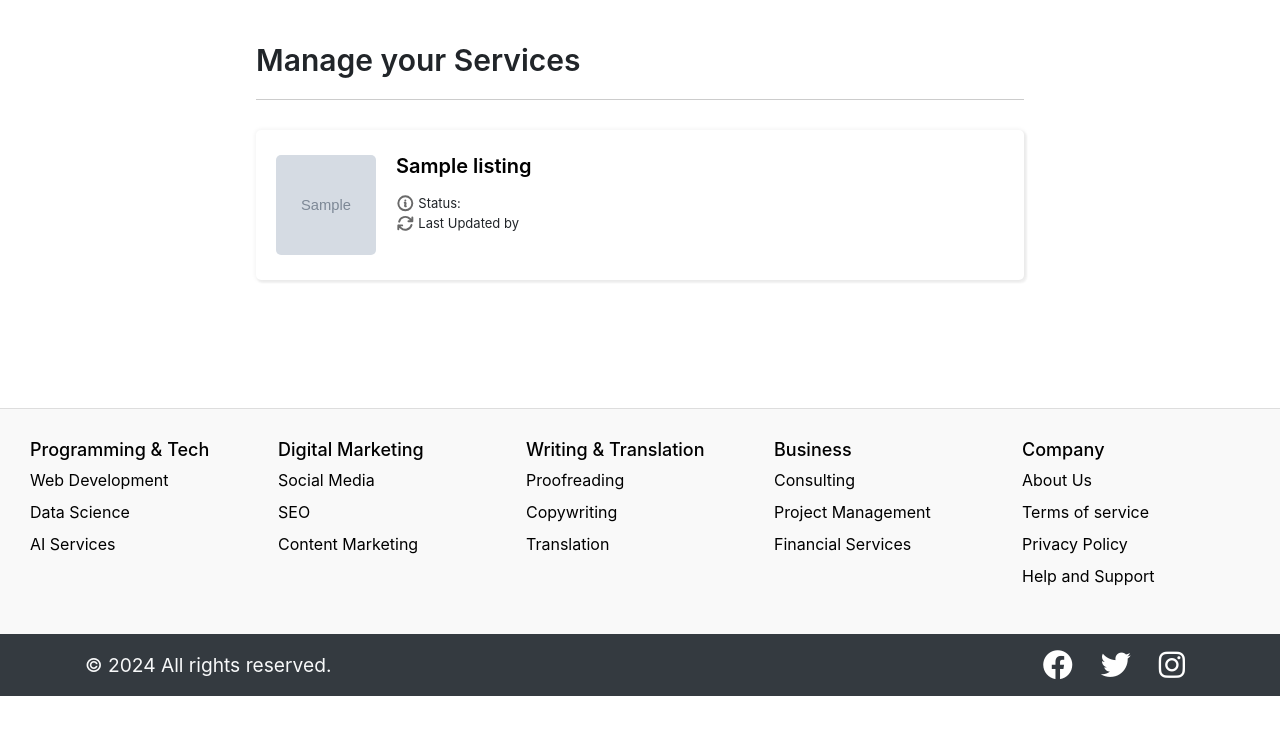
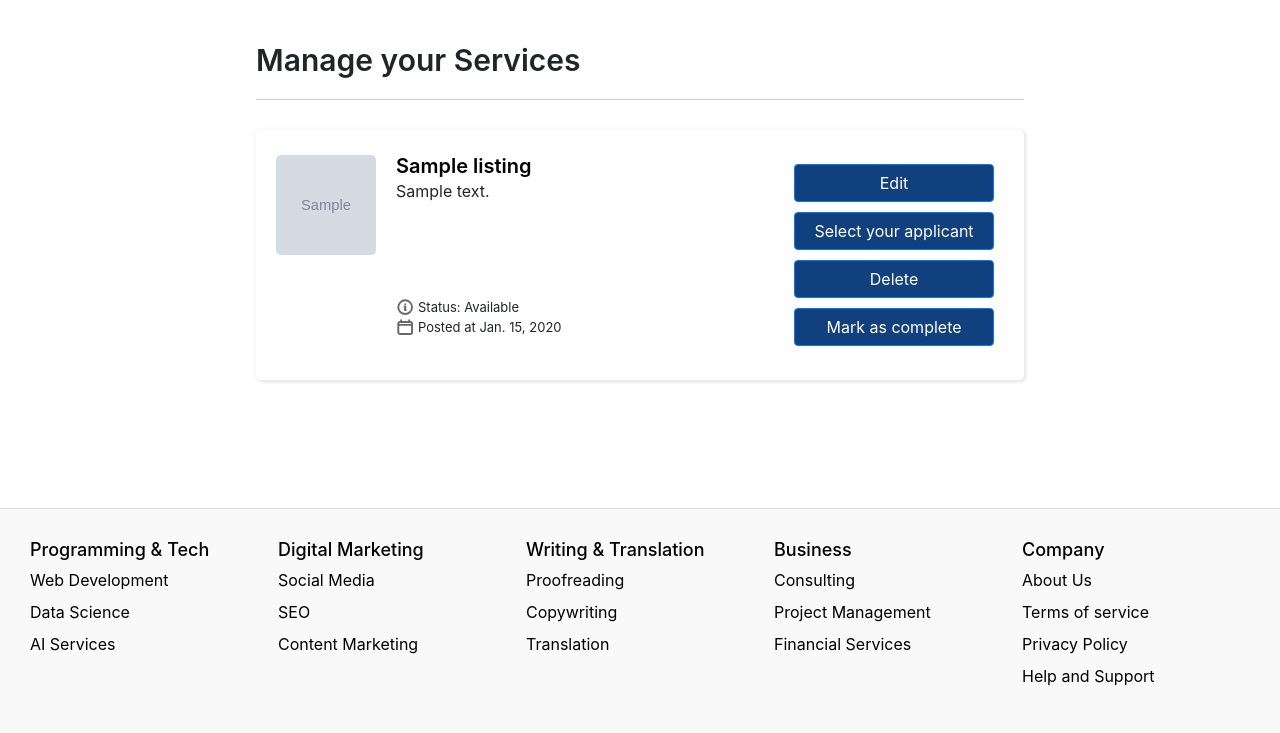
Before and after one commit to Nidhushan/TimeBanking, a Django app: page /myservices/ in a window 1280 px wide. Shown: the part 128-861 px from the top of the page. Before the commit the page ends 824 px from the top, so only its background shows below. Run offline with Django 5.2, Linux system fonts and the light colour scheme; a user stored in the database is signed in; tables that the repository leaves empty hold one stand-in row (values such as "Sample post"); grey boxes marked "Sample" are stand-in pictures; data that the repository does not hold is empty; some libraries are stand-ins or nearby versions.

Commit message:
UI changes

```diff
--- a/Time_Banking/Time_Banking/static/css/services.css
+++ b/Time_Banking/Time_Banking/static/css/services.css
@@ -22,11 +22,33 @@
 .card_iz78:last-child{
     margin-bottom: 100px;
 }
+.card_dd47{
+    background-color: white;
+    border-radius: 5px;
+    box-shadow: 0 0 4px 1px rgba(0, 0, 0, .05), 2px 2px 2px 1px rgba(0, 0, 0, .05);
+    padding: 20px;
+    margin: 30px 0;
+    box-sizing: border-box;
+    height: 250px; /* Set a fixed height for the card */
+    display: flex;
+    align-items: center;
+}
+.card_dd47:last-child{
+    margin-bottom: 100px;
+}
 .card-img-left{
     width: 100px;
     height: 100px; /* Set the desired fixed height */
     object-fit: cover; /* Ensures the image scales to fit the container without distortion */
     border-radius: 5px;
+}
+.top-offset{
+    position: relative;
+    top:-50px;
+}
+.bottom-offset{
+    position: relative;
+    bottom:-30px;
 }
 .card-body_se4d {
     margin: 0 0 0 20px;
@@ -62,3 +84,12 @@
     font-size: 25px;
     font-style: italic;
 }
+.btn-column{
+    margin-left: auto;
+}
+
+.btn-item{
+    display: block;
+    width: 200px;
+    margin: 10px;
+}
--- a/Time_Banking/Time_Banking/templates/myservice.html
+++ b/Time_Banking/Time_Banking/templates/myservice.html
@@ -11,28 +11,35 @@ My Service
 <div class="container_isne">
 <div class="headline_kkdi">Manage your Services</div>
 {% for listing in listings %}
-    <div class="card_iz78">
-        <img src="{{ listing.image.url }}" class="card-img-left" alt="{{ listing.title }}">
+    <div class="card_dd47">
+        <img src="{{ listing.image.url }}" class="card-img-left top-offset" alt="{{ listing.title }}">
         <div class="card-body_se4d">
-            <div><a href="{% url 'view_listing' listing.id %}" class="card-title_s4e8">{{ listing.title }}</a></div>
-            <div class="card-text_s4e8">
+            <div><a href="{% url 'view_listing' listing.id %}" class="card-title_s4e8 top-offset">{{ listing.title }}</a></div>
+            <div class="top-offset">{{ listing.description }}</a></div>
+            <div class="card-text_s4e8 bottom-offset">
                 <div>
                     <svg xmlns="http://www.w3.org/2000/svg" fill="none" viewBox="0 0 24 24" stroke-width="2.5" stroke="dimgrey" class="status_pps4">
                         <path stroke-linecap="round" stroke-linejoin="round" d="m11.25 11.25.041-.02a.75.75 0 0 1 1.063.852l-.708 2.836a.75.75 0 0 0 1.063.853l.041-.021M21 12a9 9 0 1 1-18 0 9 9 0 0 1 18 0Zm-9-3.75h.008v.008H12V8.25Z" />
                       </svg>
-                    Status: {{ response.message }}
+                    Status: {{ listing.status }}
                 </div>
                 <div>
-                    <svg xmlns="http://www.w3.org/2000/svg" fill="none" viewBox="0 0 24 24" stroke-width="2.5" stroke="currentColor" class="status_pps4">
-                        <path stroke-linecap="round" stroke-linejoin="round" d="M16.023 9.348h4.992v-.001M2.985 19.644v-4.992m0 0h4.992m-4.993 0 3.181 3.183a8.25 8.25 0 0 0 13.803-3.7M4.031 9.865a8.25 8.25 0 0 1 13.803-3.7l3.181 3.182m0-4.991v4.99" />
+                    <svg xmlns="http://www.w3.org/2000/svg" fill="none" viewBox="0 0 24 24" stroke-width="2.5" stroke="dimgrey" class="status_pps4">
+                        <path stroke-linecap="round" stroke-linejoin="round" d="M6.75 3v2.25M17.25 3v2.25M3 18.75V7.5a2.25 2.25 0 0 1 2.25-2.25h13.5A2.25 2.25 0 0 1 21 7.5v11.25m-18 0A2.25 2.25 0 0 0 5.25 21h13.5A2.25 2.25 0 0 0 21 18.75m-18 0v-7.5A2.25 2.25 0 0 1 5.25 9h13.5A2.25 2.25 0 0 1 21 11.25v7.5" />
                       </svg>
-                    Last Updated by {{ response.time|date:"M. j, Y" }}
+                    Posted at {{ listing.posted_at|date:"M. j, Y" }}
                 </div>
             </div>
         </div>
+        <div class="btn-column">
+            <a href="{% url 'edit_listing_page' listing.id %}" class="btn btn-primary btn-item">Edit</a>
+            <a href="{% url 'view_applicants' listing.id %}" class="btn btn-primary btn-item">Select your applicant</a>
+            <a href="#" class="btn btn-primary btn-item">Delete</a>
+            <a href="#" class="btn btn-primary btn-item">Mark as complete</a>
+        </div>
     </div>
 {% empty %}
-    <div class="no-applications">No applications yet.</div>
+    <div class="no-applications">No services yet.</div>
 {% endfor %}
 </div>
 {% endblock %}
--- a/Time_Banking/Time_Banking/templates/view_listing.html
+++ b/Time_Banking/Time_Banking/templates/view_listing.html
@@ -36,8 +36,6 @@
 
 </div>
 
-{% endblock %}
-{% block extra_scripts %}
 <script>
     document.getElementById('applyform').addEventListener('submit', function(event) {
         event.preventDefault();
--- a/Time_Banking/Time_Banking/views.py
+++ b/Time_Banking/Time_Banking/views.py
@@ -813,7 +813,7 @@ def view_applicants(request, listing_id):
     responses = ListingResponse.objects.filter(listing_id=listing_id)
     # This service is dealt
     for response in responses:
-        if response.status == 2:
+        if response.status == 1:
             return render(request, 'view_applicants.html', {'response': response})
 
     if request.method == 'POST':
```
Also changed, not shown: Time_Banking/Time_Banking/templates/view_applicants.html (+16 -4 lines).
